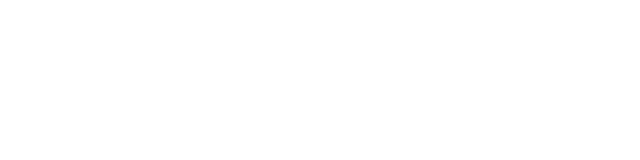
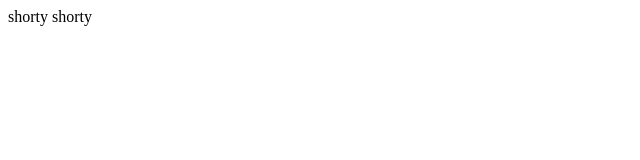
Before and after one commit to seongm2n/shortyshorty-fe, a React (Create React App) app: page / in a window 1280 px wide. Shown: the top 160 px of the page, without its empty margins (0-640 px from the left). Built offline with nearby package versions, Linux system fonts and the light colour scheme.

Commit message:
Edit: 확인용

```diff
--- a/src/App.tsx
+++ b/src/App.tsx
@@ -1,7 +1,7 @@
 import './App.css';
 
 function App() {
-	return <div className='App'></div>;
+	return <div className='App'>shorty shorty</div>;
 }
 
 export default App;
```
